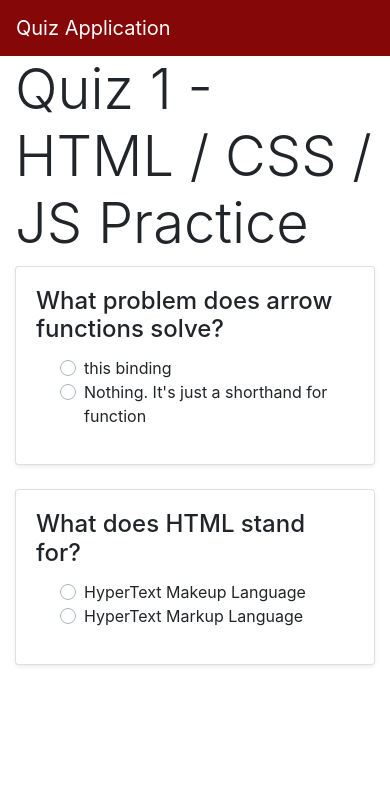
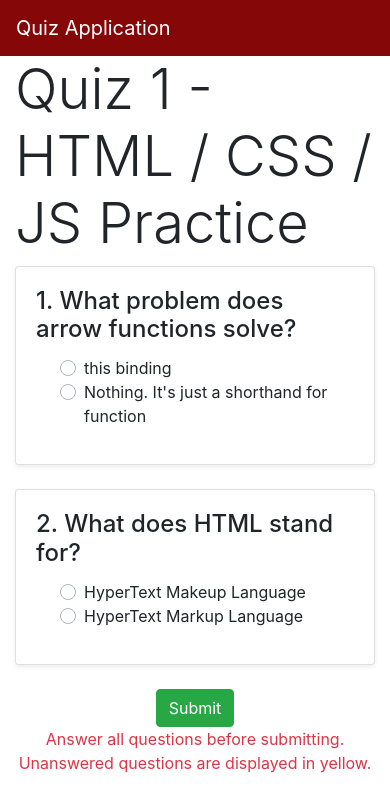
Before and after one commit to estevezluis1/code-quiz-app, a Vue app: page / in a window 390 px wide. Shown: the top 812 px of the page. Built offline with nearby package versions, Linux system fonts and the light colour scheme.

Commit message:
UI-1: responsive quiz

```diff
--- a/src/assets/questions.json
+++ b/src/assets/questions.json
@@ -1,7 +1,9 @@
 [{
     "question": "What problem does arrow functions solve?",
-    "options": ["this binding", "Nothing. It's just a shorthand for function"]
+    "options": ["this binding", "Nothing. It's just a shorthand for function"],
+    "answer": 0
 }, {
     "question": "What does HTML stand for?",
-    "options": ["HyperText Makeup Language", "HyperText Markup Language"]
+    "options": ["HyperText Makeup Language", "HyperText Markup Language"],
+    "answer": 1
 }]
--- a/src/components/QuestionItem.vue
+++ b/src/components/QuestionItem.vue
@@ -1,7 +1,16 @@
 <template>
-    <b-card class="shadow-sm rounded mb-4" :title="question">
+    <b-card class="shadow-sm rounded mb-4" :class="[ hasError && question.selectedAnswer === null ? 'border-warning' : borderStyle ]" :title="title">
         <b-form-group class="pl-4">
-          <b-form-radio v-for="(option, index) in options" :key="index" v-model="selected" :name="question" :value="option">{{ option }}</b-form-radio>
+          <b-form-radio
+          v-for="(option, index) in question.options"
+          :key="index"
+          v-model="question.selectedAnswer"
+          :disabled="disabled"
+          :name="question.question"
+          :class="{ 'bg-success rounded': disabled && question.answer === index && !isCorrect }"
+          :value="index"><div :class="{'text-white': disabled && question.answer === index && !isCorrect}">{{ option }}</div>
+
+          </b-form-radio>
         </b-form-group>
       </b-card>
 </template>
@@ -10,8 +19,35 @@
 export default {
     name: 'QuestionItem',
     props: {
-        question: String,
-        options: Array
+        title: String,
+        question: Object
+    },
+    data() {
+      return { hasError: false, disabled: false, isCorrect: false, borderStyle: '' }
+    },
+    created() {
+      this.question.error = () => {
+        if (this.question.selectedAnswer === null) {
+          this.hasError = true
+          return
+        }
+        this.hasError = false
+      }
+
+      this.question.showResults = (isCorrect) => {
+        if (this.hasError && this.question.selectedAnswer === null) return
+
+        this.disabled = true
+        this.isCorrect = isCorrect
+        if (isCorrect) {
+          this.borderStyle = 'border-success'
+          return
+        }
+        this.borderStyle = 'border-danger'
+
+      }
     }
+
+
 }
 </script>
--- a/src/components/QuestionList.vue
+++ b/src/components/QuestionList.vue
@@ -1,17 +1,47 @@
 <template>
     <div>
+        <div v-show="score !== null">
+            <b-row>
+                <b-col class="text-center">
+                    <p class="lead">Results</p>
+                </b-col>
+            </b-row>
+            <b-row>
+                <b-col class="text-center">
+                    {{ scoreDetails() }}
+                </b-col>
+            </b-row>
+            <b-row>
+                <b-col class="text-center" :class="[ score >= 70 ? 'text-success' : 'text-danger' ]">
+                    {{ scorePercentage() }}
+                </b-col>
+            </b-row>
+        </div>
         <QuestionItem
          v-for="(question, index) in questions"
          :key="index"
-         :question="question.question"
-         :options="question.options"
+         :ref="index"
+         :question="question"
+         :title="questionTitle(question.question, index)"
+
         />
+
+    <b-row>
+        <b-col class="text-center">
+            <b-button @click="submitQuiz" :disabled="score !== null" variant="success">Submit</b-button>
+        </b-col>
+    </b-row>
+    <b-row>
+        <b-col class="text-center text-danger">
+            Answer all questions before submitting. Unanswered questions are displayed in yellow.
+        </b-col>
+    </b-row>
     </div>
 </template>
 
 <script>
-import questions from '../assets/questions.json';
-import QuestionItem from './QuestionItem';
+import questions from '../assets/questions.json'
+import QuestionItem from './QuestionItem'
 
 export default {
     name: 'QuestionList',
@@ -20,11 +50,47 @@ export default {
         QuestionItem
     },
     data: () => {
-        return { questions };
+        questions.map((question) => {
+            question.selectedAnswer = null
+        })
+        return {
+            questions,
+            answersCorrect: 0,
+            score: null
+        }
     },
     methods: {
         questionTitle (question, index) {
-            return `${index + 1}. ${question}`;
+            return `${index + 1}. ${question}`
+        },
+        submitQuiz () {
+            let quizCompleted = true
+
+            for (let i = 0; i < questions.length; i++) {
+                if (questions[i].selectedAnswer === null) {
+                    questions[i].error()
+                    quizCompleted = false
+                }
+            }
+            if (quizCompleted) {
+
+                for (let i = 0; i < questions.length; i++) {
+                    const isCorrect = questions[i].selectedAnswer === questions[i].answer
+                    questions[i].showResults(isCorrect)
+
+                    if (isCorrect) {
+                        this.answersCorrect++
+                    }
+                }
+
+                this.score = Math.floor((this.answersCorrect / questions.length) * 100)
+            }
+        },
+        scoreDetails() {
+            return `You got ${this.answersCorrect} of ${questions.length} correct`
+        },
+        scorePercentage() {
+            return `${Math.floor((this.answersCorrect / questions.length) * 100)}%`
         }
     }
 }
```
Also changed, not shown: 1 other file (tests, documents, lock files or other folders).
